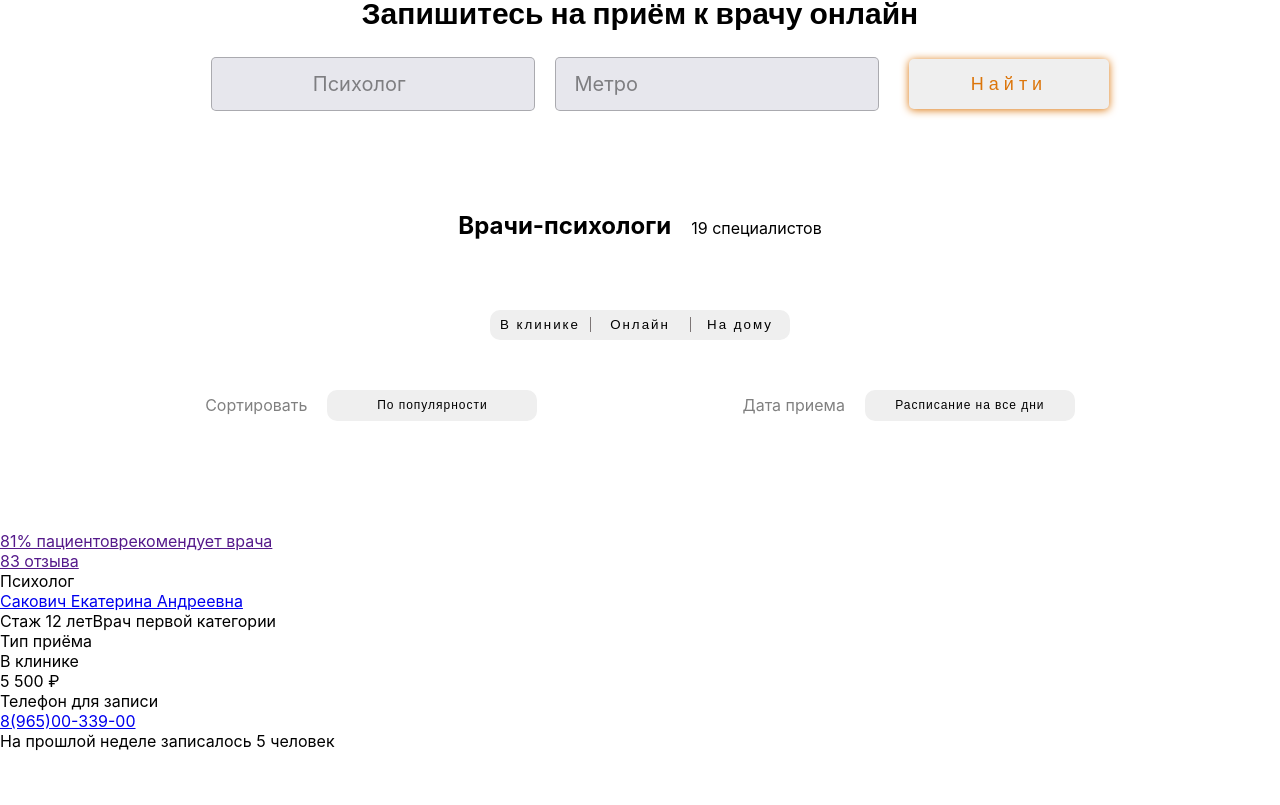
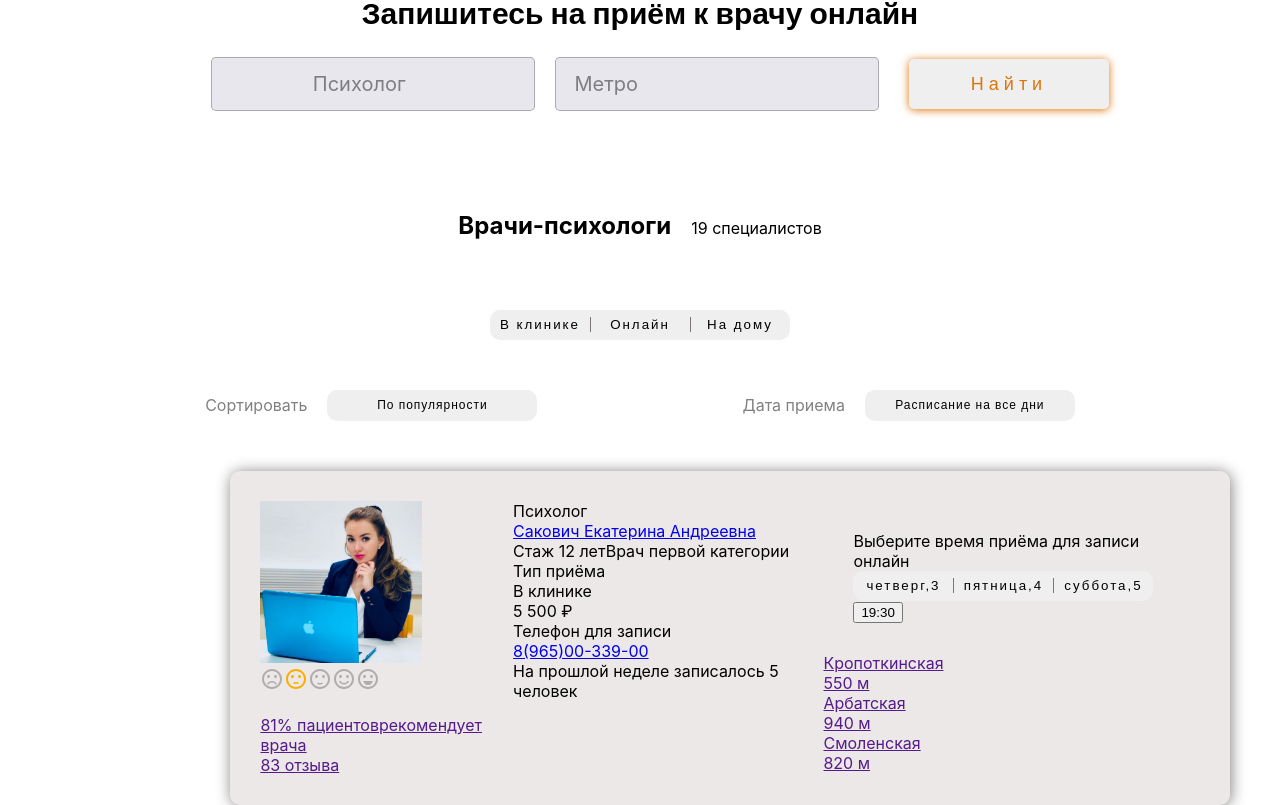
Before and after one commit to Rustdj/psy-find, a React (Create React App) app: page / in a window 1280 px wide. Shown: the part 438-1243 px from the top of the page. Before the commit the page ends 1189 px from the top, so only its background shows below. Built offline with nearby package versions, Linux system fonts and the light colour scheme.

Commit message:
keep making cards

```diff
--- a/src/components/carts/cart.module.css
+++ b/src/components/carts/cart.module.css
@@ -0,0 +1,17 @@
+.doctorContainer{
+    width: 1000px;
+    position: absolute;
+    left: 18%;
+    border-radius: 10px;
+    background-color: #ece8e8;
+    box-shadow: 1px 1px 15px grey;
+}
+.wrapper {
+    display: flex;
+    justify-content: space-around;
+    padding: 30px;
+
+}
+.pageRight {
+    display: flex;
+}
--- a/src/components/carts/cartLayaut.jsx
+++ b/src/components/carts/cartLayaut.jsx
@@ -1,7 +1,53 @@
 import React from "react";
 import c from "./cart.module.css";
+import Rating from '@mui/material/Rating';
+import PropTypes from 'prop-types';
+import ava from "../ava.svg";
+import SentimentVeryDissatisfiedIcon from '@mui/icons-material/SentimentVeryDissatisfied';
+import SentimentDissatisfiedIcon from '@mui/icons-material/SentimentDissatisfied';
+import SentimentSatisfiedIcon from '@mui/icons-material/SentimentSatisfied';
+import SentimentSatisfiedAltIcon from '@mui/icons-material/SentimentSatisfiedAltOutlined';
+import SentimentVerySatisfiedIcon from '@mui/icons-material/SentimentVerySatisfied';
+import classes from "../content/sorting/sorting.module.css";
 
 export default function CartLayaut() {
+
+  //rating-smile----------------------------
+
+  const customIcons = {
+    1: {
+      icon: <SentimentVeryDissatisfiedIcon />,
+      label: 'Very Dissatisfied',
+    },
+    2: {
+      icon: <SentimentDissatisfiedIcon />,
+      label: 'Dissatisfied',
+    },
+    3: {
+      icon: <SentimentSatisfiedIcon />,
+      label: 'Neutral',
+    },
+    4: {
+      icon: <SentimentSatisfiedAltIcon />,
+      label: 'Satisfied',
+    },
+    5: {
+      icon: <SentimentVerySatisfiedIcon />,
+      label: 'Very Satisfied',
+    },
+  };
+
+  function IconContainer(props) {
+    const { value, ...other } = props;
+    return <span {...other}>{customIcons[value].icon}</span>;
+  }
+
+  IconContainer.propTypes = {
+    value: PropTypes.number.isRequired,
+  };
+
+  //rating-smile-------------------------
+
   return (
     <div className={c.doctorContainer}>
       <div className={c.wrapper}>
@@ -9,11 +55,16 @@ export default function CartLayaut() {
           <div className={c.pageAvatar}>
             <a className={c.avatarLink} href="">
               <div className={c.avaPhoto}>
-                <img src="" alt="" />
+                <img src={ava} alt="ava" />
               </div>
             </a>
             <div title="Добавить врача в избранное" className={c.buttonLike}>
-              <img src="" alt="" />
+              <Rating
+                name="highlight-selected-only"
+                defaultValue={2}
+                IconContainerComponent={IconContainer}
+                highlightSelectedOnly
+              />
             </div>
           </div>
           <a className={c.starValue} href="">
@@ -25,8 +76,8 @@ export default function CartLayaut() {
               </div>
               <div className={c.recommendations}>
                 <div className={c.value}>
-                    <span>81% пациентов</span>
-                    <span>рекомендует врача</span>
+                  <span>81% пациентов</span>
+                  <span>рекомендует врача</span>
                 </div>
                 <span className={c.valueLabel}>83 отзыва</span>
               </div>
@@ -84,7 +135,77 @@ export default function CartLayaut() {
             </div>
             <div className={c.infoPhone}></div>
           </div>
-          <div className={c.pageCatdClinic}></div>
+          <div className={c.pageCatdClinic}>
+            <div className={c.clinicInfo}>
+              <div className={c.clinicAppointments}>
+                <div className={c.wrapper}>
+                  <div className={c.items}>
+                    <div className={c.itemCaption}>
+                      Выберите время приёма для записи онлайн
+                    </div>
+                    <div className={c.slotsDays}>
+                      <div className={c.slotsBtns}>
+                        <button className={classes.filterButton}>
+                          четверг,3
+                        </button>
+                        <button className={classes.filterBtns}>
+                          пятница,4
+                        </button>
+                        <button className={classes.filterBtn}>суббота,5</button>
+                      </div>
+                    </div>
+                    <div className={c.btnBottom}>
+                      <button className={c.time}>19:30</button>
+                    </div>
+                  </div>
+                </div>
+              </div>
+              <div className={c.clinicLocation}>
+                <div className={c.addressBlock}>
+                  <div className={c.clinicName}></div>
+                  <div className={c.clinicAdress}></div>
+                  <div className={c.clinicStations}>
+                    <div className={c.clinicStation}>
+                      <a className={c.metroStation} href="">
+                        <div className={c.label}>
+                          <span className={c.icon}></span>
+                          <span className={c.name}>Кропоткинская</span>
+                        </div>
+                        <div className={c.dist}>
+                          <img className={c.svgIcon} src="" alt="" />
+                          <span>550 м</span>
+                        </div>
+                      </a>
+                    </div>
+                    <div className={c.clinicStation}>
+                      <a className={c.metroStation} href="">
+                        <div className={c.label}>
+                          <span className={c.icon}></span>
+                          <span className={c.name}>Арбатская</span>
+                        </div>
+                        <div className={c.dist}>
+                          <img className={c.svgIcon} src="" alt="" />
+                          <span>940 м</span>
+                        </div>
+                      </a>
+                    </div>
+                    <div className={c.clinicStation}>
+                      <a className={c.metroStation} href="">
+                        <div className={c.label}>
+                          <span className={c.icon}></span>
+                          <span className={c.name}>Смоленская</span>
+                        </div>
+                        <div className={c.dist}>
+                          <img className={c.svgIcon} src="" alt="" />
+                          <span>820 м</span>
+                        </div>
+                      </a>
+                    </div>
+                  </div>
+                </div>
+              </div>
+            </div>
+          </div>
         </section>
       </div>
     </div>
--- a/src/components/content/sorting/sorting.module.css
+++ b/src/components/content/sorting/sorting.module.css
@@ -57,16 +57,19 @@
     background-color: #dc750a;
     transition: all .4s;
     letter-spacing: 1px;
+    color: #fff;
 }
 .filterBtns:hover {
     background-color: #dc750a;
     transition: all .4s;
     letter-spacing: 1px;
+    color: #fff;
 }
 .filterButton:hover {
     background-color: #dc750a;
     transition: all .4s;
     letter-spacing: 1px;
+    color: #fff;
 }
 .filterBtn::before {
     content: "";
```
Also changed, not shown: src/components/ava.svg (added).
